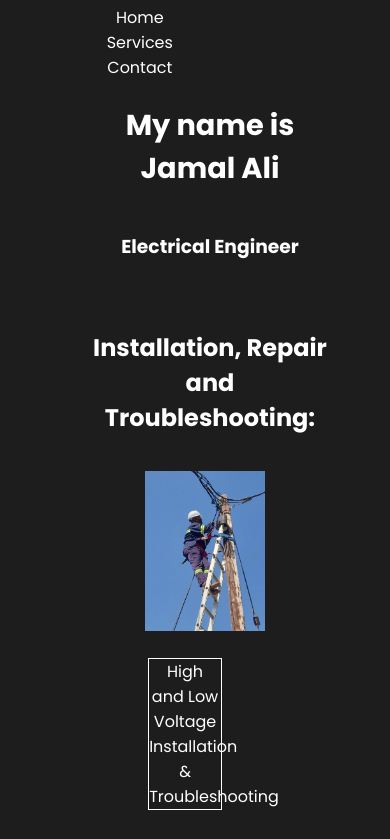
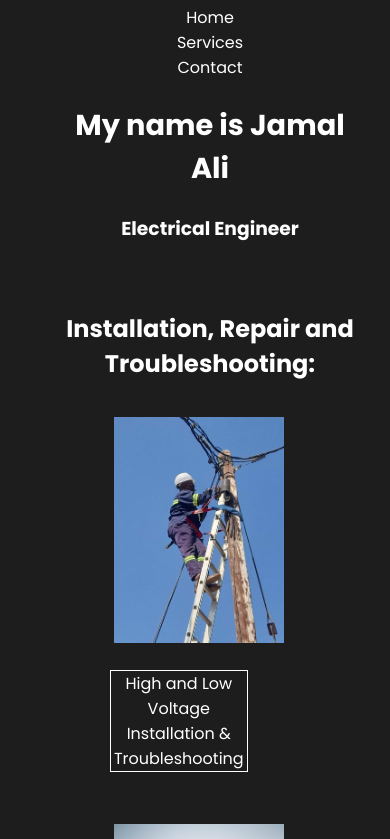
Before and after one commit to OneCode-AA/jamaal-website, a plain HTML site: page index.html in a window 390 px wide. Shown: the part 70-909 px from the top of the page. Drawn offline with Linux system fonts and the light colour scheme; a web font is replaced by a local one.

Commit message:
third commit

```diff
--- a/styles.css
+++ b/styles.css
@@ -124,24 +124,13 @@
   }
   .mobile,
   .home {
-    display: flex;
-    flex-direction: column;
+    display: block;
     margin: auto;
-    text-align: center;
-    width: 80%;
-    justify-content: center;
-    align-items: center;
   }
   header,
-  nav,
-  main,
-  section {
+  nav {
     display: block;
-    flex-direction: column;
-    width: 80%;
-    justify-content: center;
-    align-items: center;
-    text-align: center;
+    margin: auto;
   }
 
   img {
@@ -149,12 +138,16 @@
   }
 
   nav ul {
-    display: flex;
+    display: block;
     flex-direction: column;
     width: 50%;
     margin: auto;
-    align-items: center;
-    justify-content: center;
+  }
+
+  figcaption {
+    font-size: 1rem;
+    min-height: 80%;
+    min-width: 80%;
   }
 
   ul {
```
